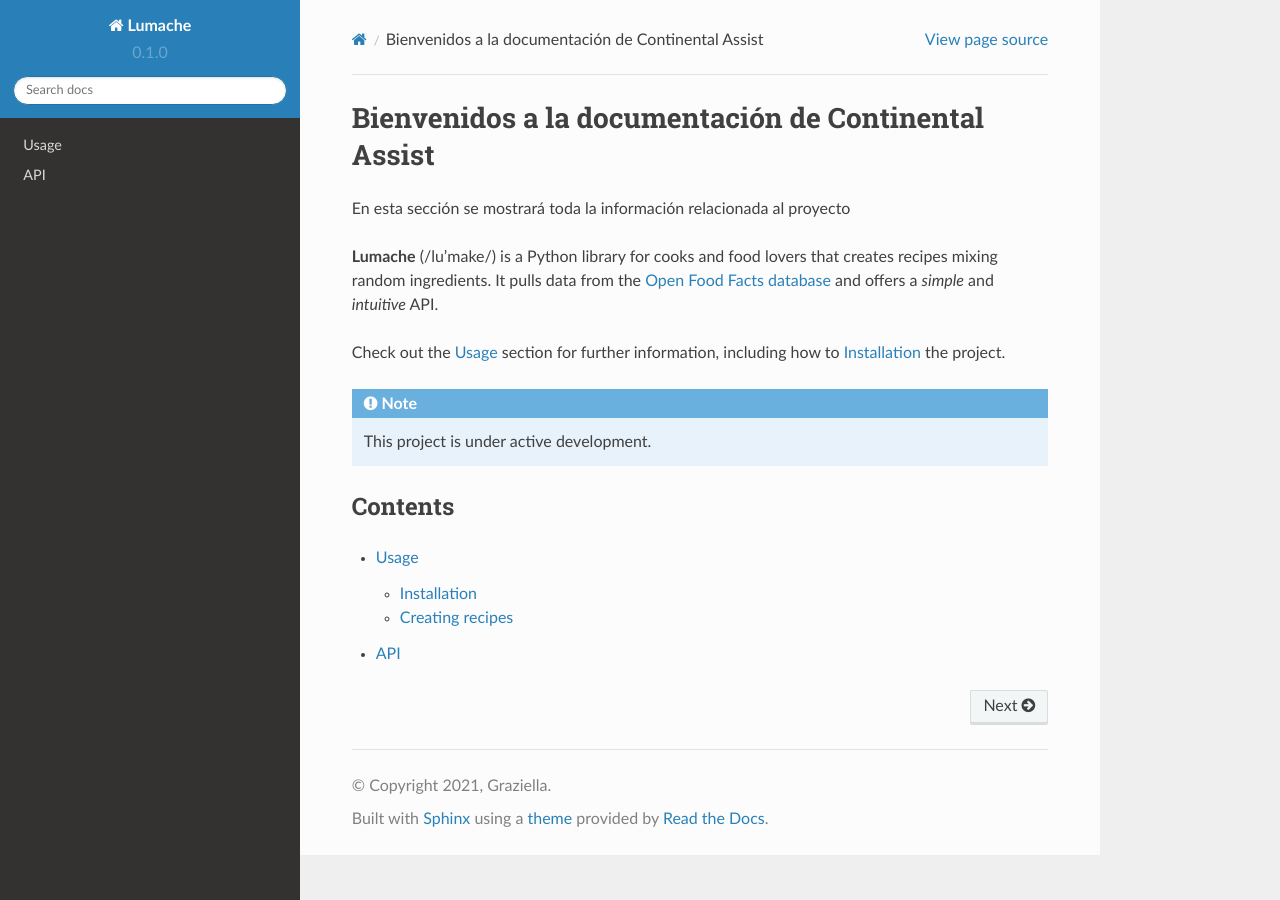
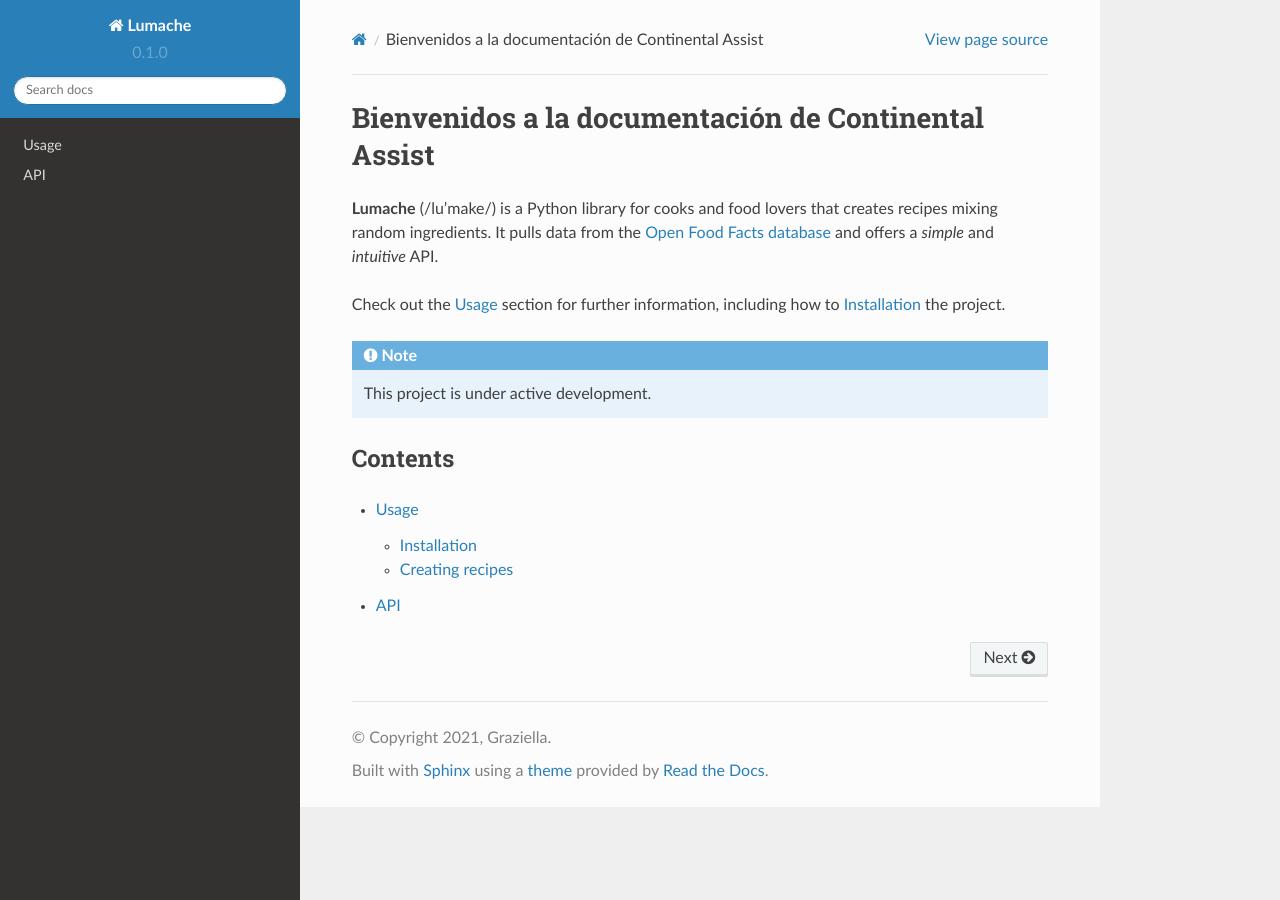
Before and after one commit to ErnestoContinental/prueba-read-the-docs, a Sphinx documentation site: the page built from docs/source/index.rst, in a window 1280 px wide. Built offline with Sphinx 7.4.7 and the Read the Docs theme 2.0.0, drawn with Linux system fonts in a browser that asks for light colours.

Commit message:
Update index.rst

```diff
--- a/docs/source/index.rst
+++ b/docs/source/index.rst
@@ -1,7 +1,5 @@
 Bienvenidos a la documentación de Continental Assist
 ===================================
-
-En esta sección se mostrará toda la información relacionada al proyecto
 
 **Lumache** (/lu'make/) is a Python library for cooks and food lovers
 that creates recipes mixing random ingredients.
```
